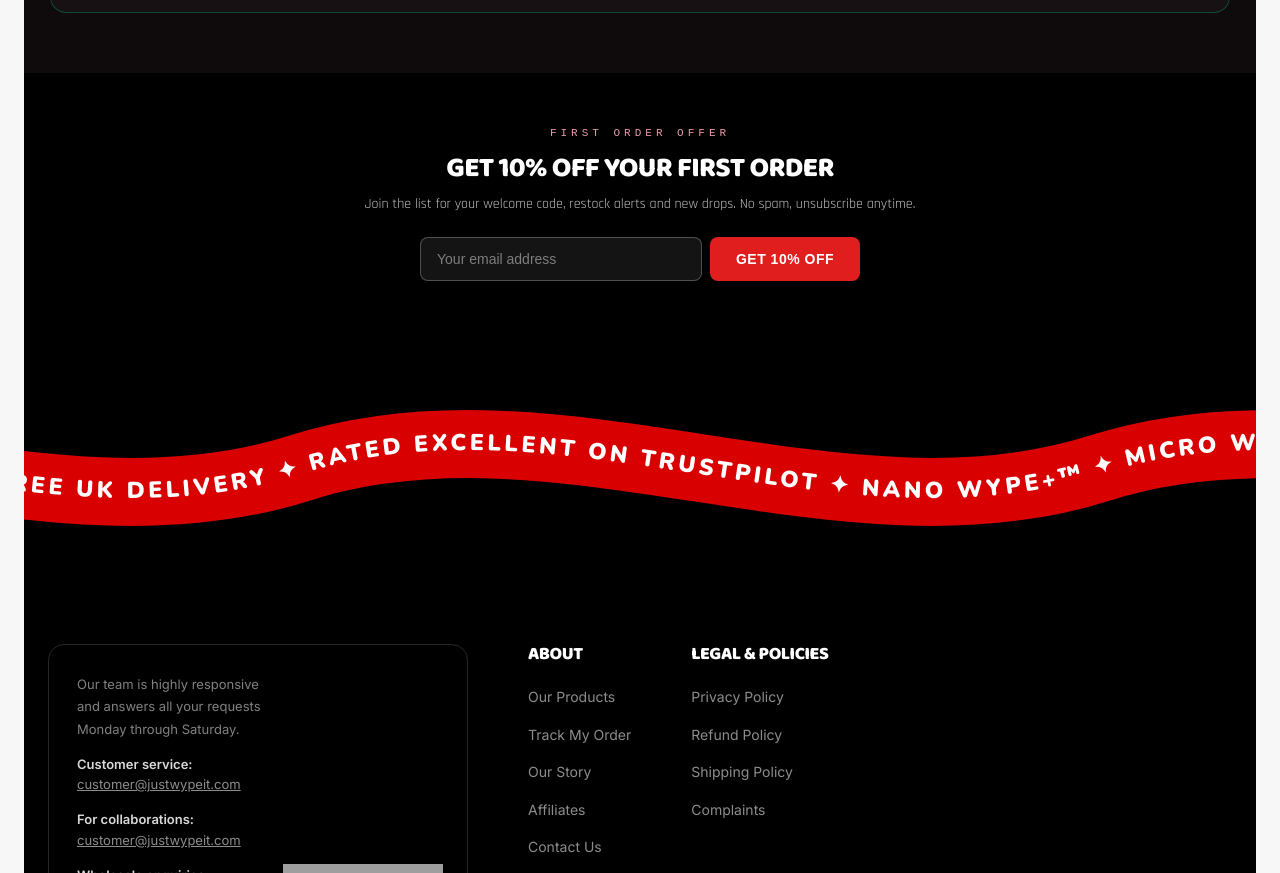
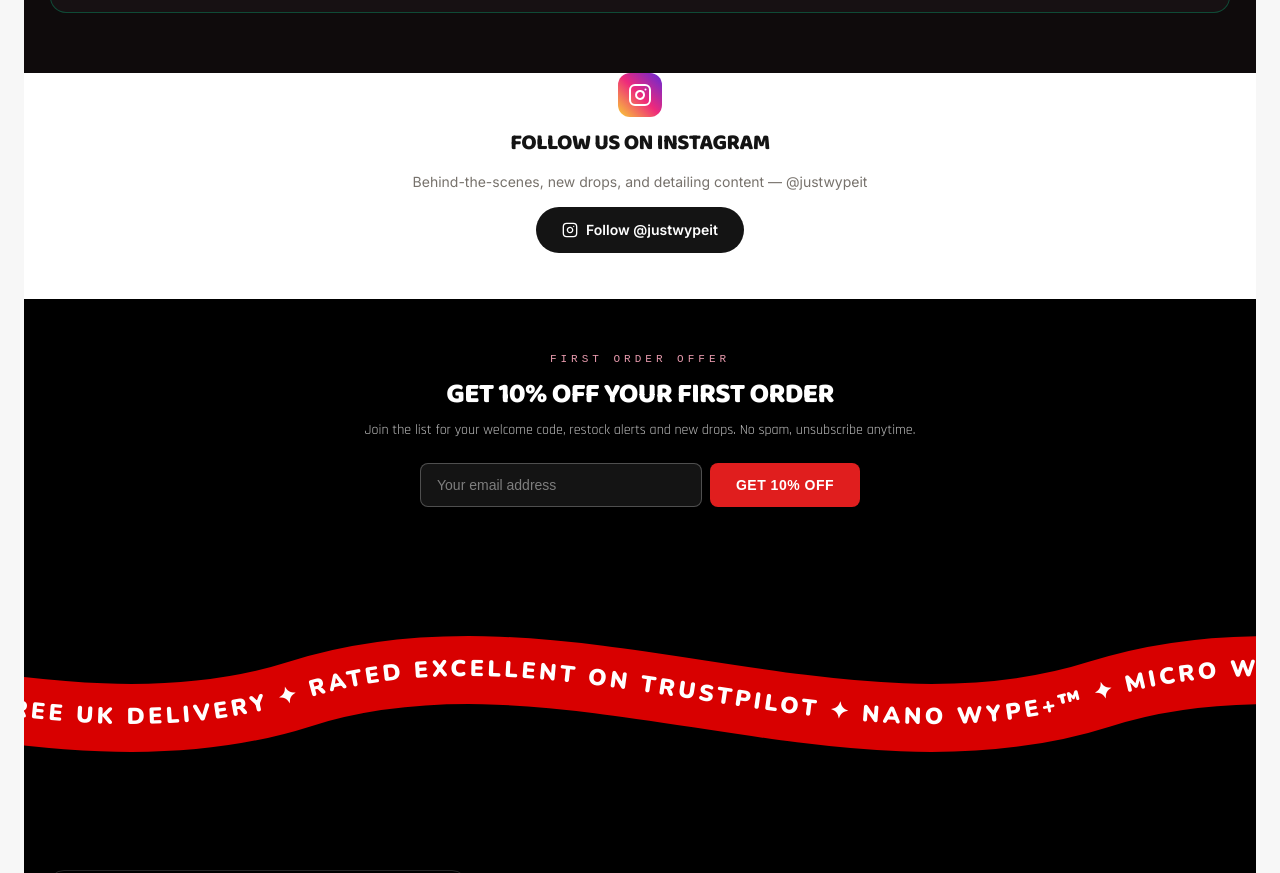
Before and after one commit to erjsabri-prog/justwypeit.com, a website: page index.html in a window 1280 px wide. Shown: the part 6585-7458 px from the top of the page. Drawn offline with nearby package versions, Linux system fonts and the light colour scheme; files that its build step writes are made by us from their sources; grey boxes are pictures that could not be loaded; animation ran at ten frames a second.

Commit message:
Add Instagram follow banner before footer
Simple follow button/badge linking out to @justwypeit, sitting between
the reviews carousel and the footer wave.

```diff
--- a/index.html
+++ b/index.html
@@ -1986,6 +1986,31 @@
     </script>
   </section>
 
+  <!-- INSTAGRAM FOLLOW BANNER -->
+  <section class="ig-follow" aria-label="Follow us on Instagram">
+    <style>
+      .ig-follow{background:#fff;padding:0 24px 46px;text-align:center;}
+      .ig-follow__inner{max-width:560px;margin:0 auto;display:flex;flex-direction:column;align-items:center;gap:14px;}
+      .ig-follow__icon{width:44px;height:44px;border-radius:12px;background:linear-gradient(45deg,#f9ce34,#ee2a7b,#6228d7);display:flex;align-items:center;justify-content:center;}
+      .ig-follow__icon svg{width:24px;height:24px;}
+      .ig-follow__title{font-family:'Rajdhani',sans-serif;font-weight:700;font-size:22px;color:#141414;margin:0;}
+      .ig-follow__sub{font-family:'Inter',sans-serif;font-size:14px;color:#77726c;margin:0;}
+      .ig-follow__btn{display:inline-flex;align-items:center;gap:8px;background:#141414;color:#fff;text-decoration:none;font-family:'Inter',sans-serif;font-weight:600;font-size:14px;padding:12px 26px;border-radius:100px;transition:opacity .15s ease;}
+      .ig-follow__btn:hover{opacity:.85;}
+    </style>
+    <div class="ig-follow__inner">
+      <div class="ig-follow__icon">
+        <svg viewBox="0 0 24 24" fill="none" stroke="#fff" stroke-width="2" stroke-linecap="round" stroke-linejoin="round"><rect x="2" y="2" width="20" height="20" rx="5"/><path d="M16 11.37A4 4 0 1 1 12.63 8 4 4 0 0 1 16 11.37z"/><line x1="17.5" y1="6.5" x2="17.51" y2="6.5"/></svg>
+      </div>
+      <h3 class="ig-follow__title">Follow us on Instagram</h3>
+      <p class="ig-follow__sub">Behind-the-scenes, new drops, and detailing content — @justwypeit</p>
+      <a class="ig-follow__btn" href="https://www.instagram.com/justwypeit" target="_blank" rel="noopener">
+        <svg viewBox="0 0 24 24" fill="none" stroke="currentColor" stroke-width="2" stroke-linecap="round" stroke-linejoin="round" width="16" height="16"><rect x="2" y="2" width="20" height="20" rx="5"/><path d="M16 11.37A4 4 0 1 1 12.63 8 4 4 0 0 1 16 11.37z"/><line x1="17.5" y1="6.5" x2="17.51" y2="6.5"/></svg>
+        Follow @justwypeit
+      </a>
+    </div>
+  </section>
+
   <!-- FOOTER WAVE RIBBON -->
   <section id="footWave" style="position:relative;overflow:hidden;height:210px;background:#000;margin:0 0 -1px;padding:0;" aria-hidden="true">
     <svg viewBox="0 0 2000 210" preserveAspectRatio="xMidYMid slice" xmlns="http://www.w3.org/2000/svg" style="position:absolute;top:0;left:0;width:100%;height:100%;display:block;">
```
